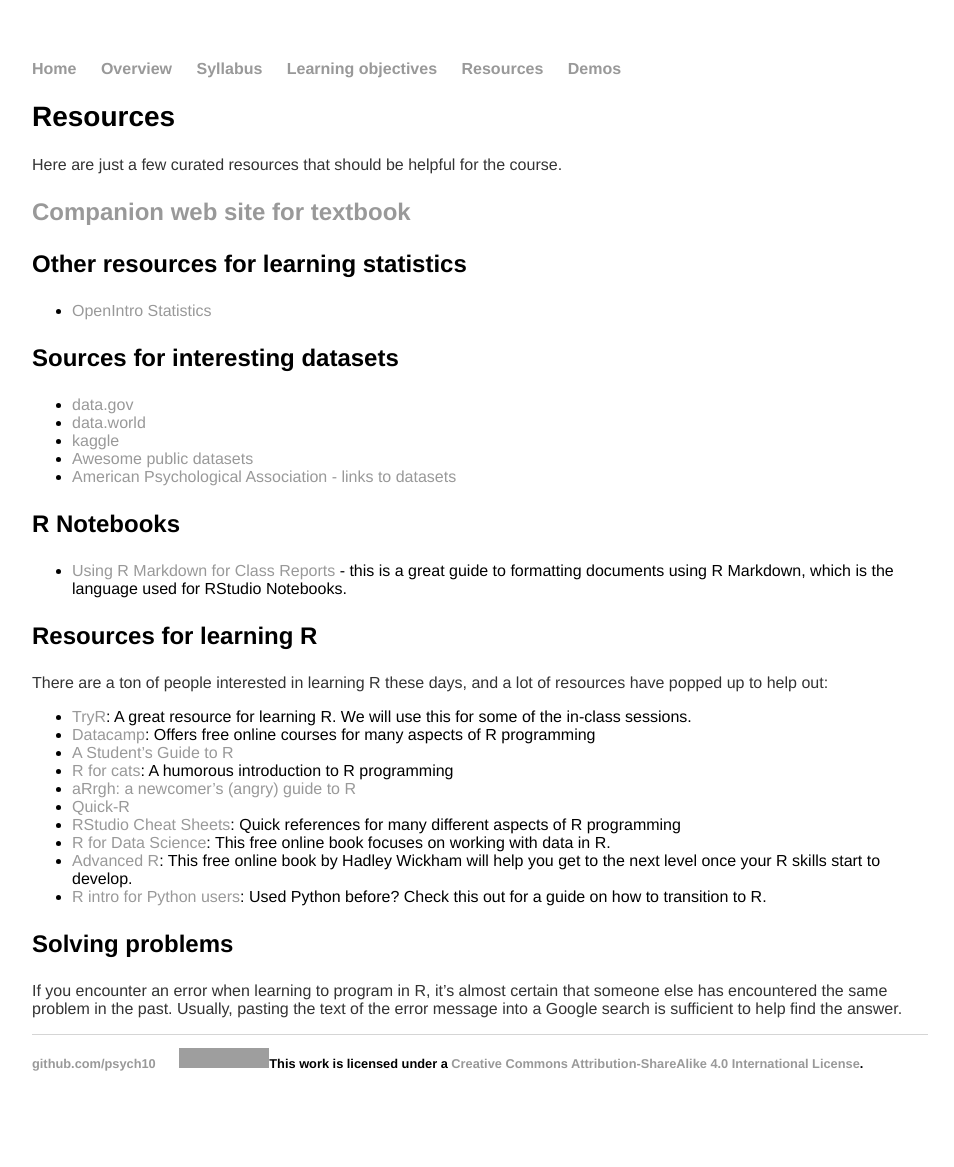
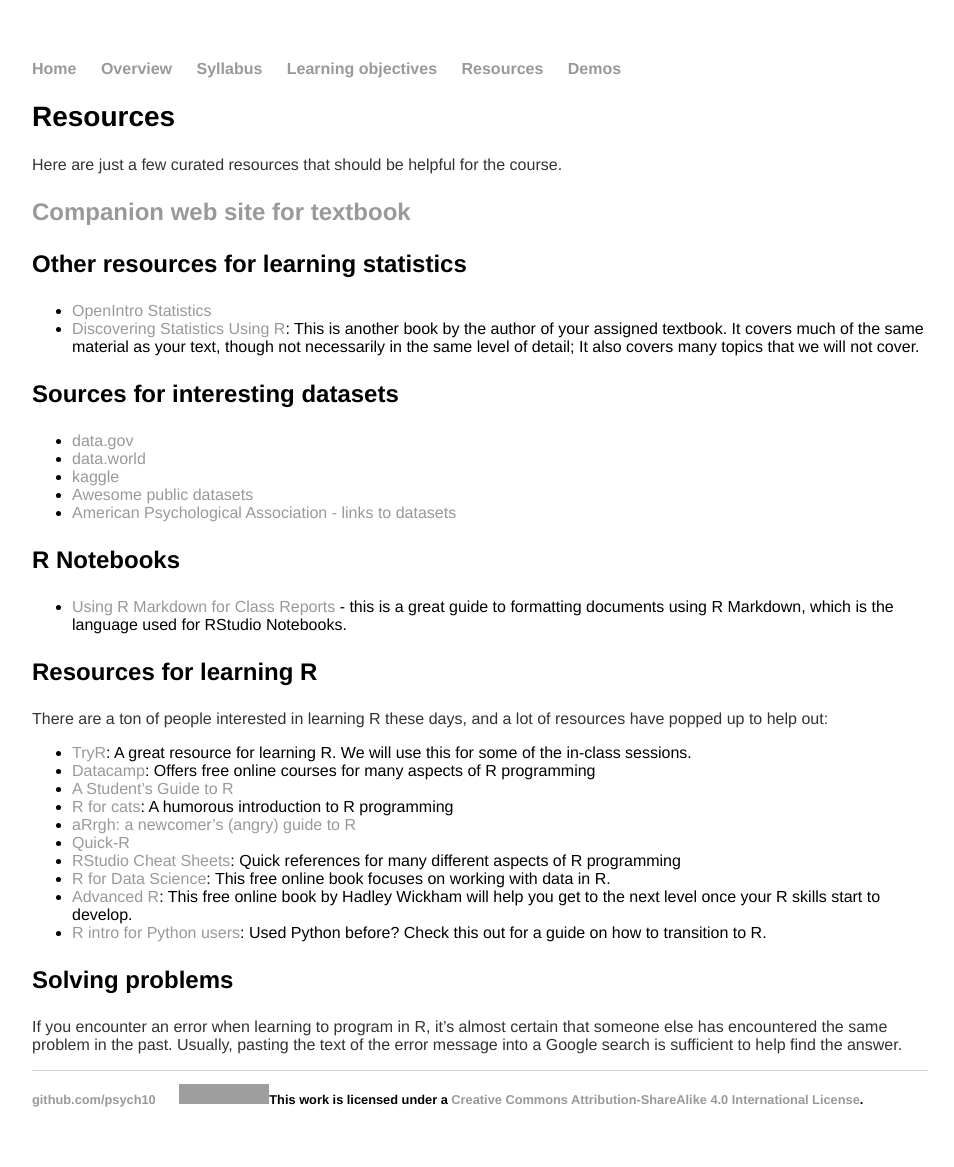
Before and after one commit to stats60/stats60.github.io, a Jekyll site: the page built from resources/index.md, in a window 1280 px wide. Shown: the whole page, without its empty margins (160-1114 px from the left). Built offline with Jekyll 4.4.1, drawn with Linux system fonts in a browser that asks for light colours; our own code applies the rules of GitHub Pages for plain Markdown files; before the commit the page ends 1131 px from its top, so only the background shows below that; grey boxes are pictures that could not be loaded.

Commit message:
add other field book

```diff
--- a/resources/index.md
+++ b/resources/index.md
@@ -8,6 +8,7 @@
 ### Other resources for learning statistics
 
 - [OpenIntro Statistics](https://www.openintro.org/stat/textbook.php)
+- [Discovering Statistics Using R](https://www.amazon.com/Discovering-Statistics-Using-Andy-Field/dp/1446200469): This is another book by the author of your assigned textbook.  It covers much of the same material as your text, though not necessarily in the same level of detail; It also covers many topics that we will not cover.
 
 ### Sources for interesting datasets
 
```
